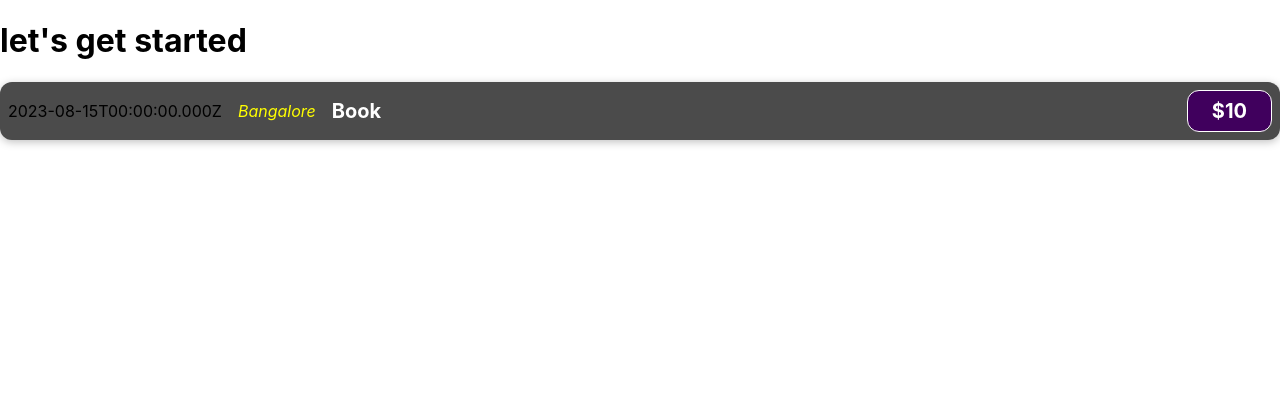
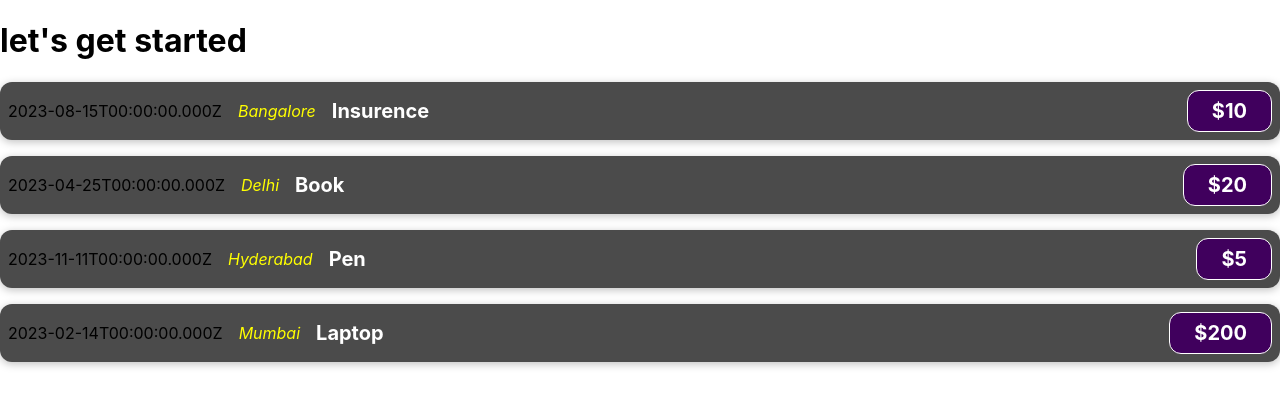
Before and after one commit to DiptenduMondal28/reactfirstproj, a React (Create React App) app: page / in a window 1280 px wide. Shown: the top 406 px of the page. Built offline with nearby package versions, Linux system fonts and the light colour scheme.

Commit message:
use of props

```diff
--- a/src/App.js
+++ b/src/App.js
@@ -4,7 +4,25 @@ function App() {
   return (
     <div>
       <h1>let's get started</h1>
-      <ExpenseItem></ExpenseItem>
+      <ExpenseItem date={new Date(2023,7,15)} price='10' location='Bangalore' title='Insurence'></ExpenseItem>
+      <ExpenseItem
+        date={new Date(2023, 3, 25)}
+        location='Delhi'
+        title="Book"
+        price="20"
+      ></ExpenseItem>
+      <ExpenseItem
+        date={new Date(2023, 10, 11)}
+        location='Hyderabad'
+        title="Pen"
+        price="5"
+      ></ExpenseItem>
+      <ExpenseItem
+        date={new Date(2023, 1, 14)}
+        location='Mumbai'
+        title="Laptop"
+        price="200"
+      ></ExpenseItem>
     </div>
   );
 }
--- a/src/components/ExpenseItem.js
+++ b/src/components/ExpenseItem.js
@@ -1,17 +1,17 @@
 import './ExpenseItem.css'
 
 
-function ExpenseItem() {
-  const expenseDate = new Date(2023,7,15).toISOString();
-  const expenseAmount=10;
-  const location='Bangalore';
-  const expenceItem='Book'
+function ExpenseItem(props) {
+  const expenseDate = props.date.toISOString();
+  const expenseAmount=props.price;
+  const location=props.location;
+  const title=props.title;
   return (
     <div className='expense-item'>
       <div>{expenseDate}</div>
       <div className="expense-item__location">{location}</div>
       <div className='expense-item__description'>
-        <h2>{expenceItem}</h2>
+        <h2>{title}</h2>
         <div className='expense-item__price'>${expenseAmount}</div>
       </div>
     </div>
```
